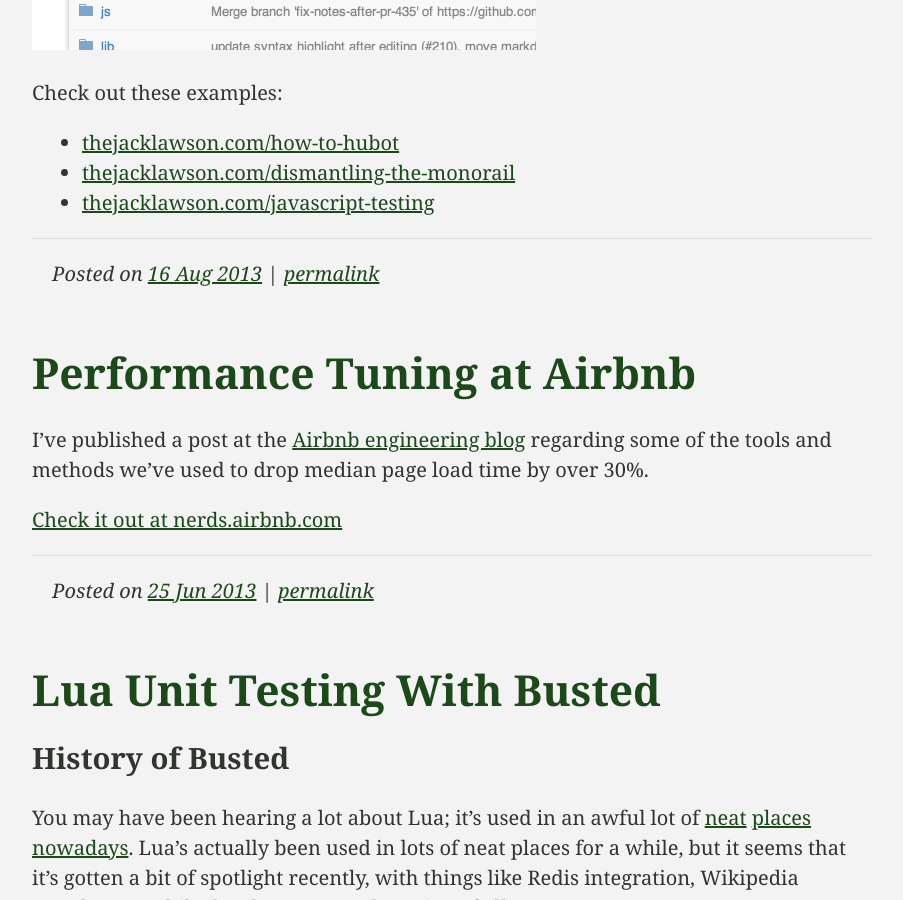
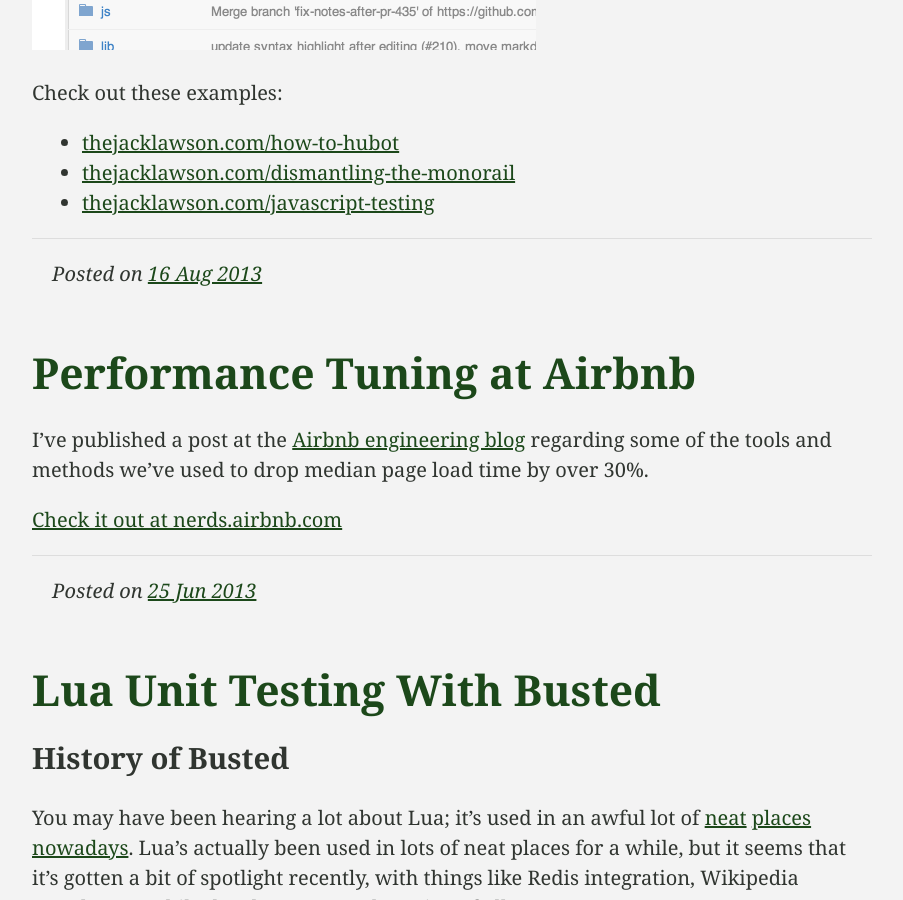
Before and after one commit to ajacksified/ajacksified.github.com, a Jekyll site: the page built from index.html, in a window 1280 px wide and 900 px high, scrolled down 1177 px. Shown: the whole window, without its empty margins (188-1091 px from the left). Built offline with Jekyll 4.4.1, drawn with Linux system fonts in a browser that asks for light colours; Markdown is read by kramdown in place of the engine named in the settings; some of the changed text lies outside the part shown.

Commit message:
get rid of "permalink" link
it already has the permalink linked to other places

```diff
--- a/index.html
+++ b/index.html
@@ -20,7 +20,6 @@
 
       <footer class="meta well">
         Posted on <a href="{{ post.url }}"><time datetime="{{ post.date | date_to_xmlschema }}" pubdate>{{ post.date | date_to_string }}</time></a>
-        | <a href="{{ post.url }}">permalink</a>
       </footer>
     </article>
   {% endfor %}
```
